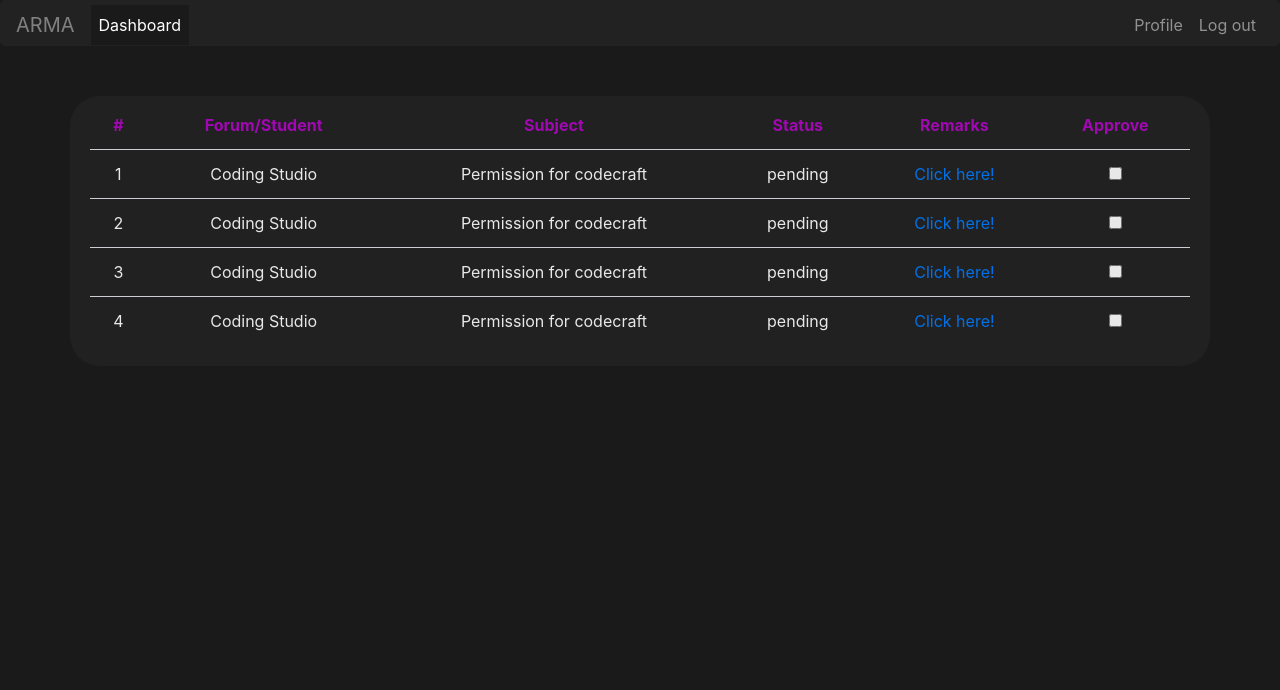
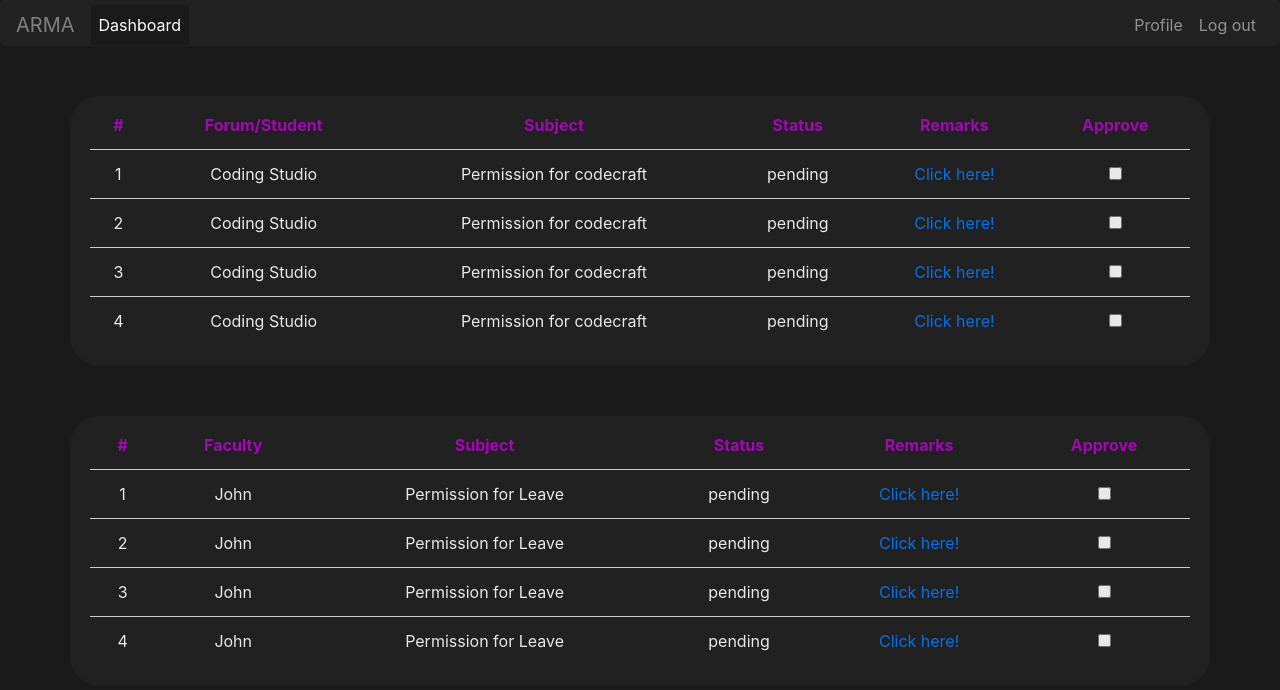
Before and after one commit to coding-Studio-vbit/A.R.M.A-Legacy, a React (Create React App) app in the folder react/: page /Hdashboard in a window 1280 px wide. Shown: the top 690 px of the page. Built offline with nearby package versions, Linux system fonts and the light colour scheme.

Commit message:
Added faculty Table

```diff
--- a/react/src/components/Hdashboard.js
+++ b/react/src/components/Hdashboard.js
@@ -3,10 +3,72 @@ import Table  from './Table';
 import Nav from './Navi';
 class Hdashboard extends React.Component{
   render(){
+    var stu_data=[
+      {
+          id:1,
+          Name:'Coding Studio',
+          subject:'Permission for codecraft',
+          status:'pending',
+          approved : false
+      },
+      {
+          id:2,
+          Name:'Coding Studio',
+          subject:'Permission for codecraft',
+          status:'pending',
+          approved : false
+      },
+      {
+          id:3,
+          Name:'Coding Studio',
+          subject:'Permission for codecraft',
+          status:'pending',
+          approved : false
+      },
+      {
+          id:4,
+          Name:'Coding Studio',
+          subject:'Permission for codecraft',
+          status:'pending',
+          approved : false
+      }
+  ]
+  var fal_data=[
+    {
+        id:1,
+        Name:'John',
+        subject:'Permission for Leave',
+        status:'pending',
+        approved : false
+    },
+    {
+        id:2,
+        Name:'John',
+        subject:'Permission for Leave',
+        status:'pending',
+        approved : false
+    },
+    {
+        id:3,
+        Name:'John',
+        subject:'Permission for Leave',
+        status:'pending',
+        approved : false
+    },
+    {
+        id:4,
+        Name:'John',
+        subject:'Permission for Leave',
+        status:'pending',
+        approved : false
+    }
+]
+var name=['Forum/Student','Faculty'];
     return(
       <div>
       <Nav />
-      <Table />
+      <Table data={stu_data} name={name[0]} />
+      <Table  data={fal_data} name={name[1]}/>
       </div>
     );
   }
--- a/react/src/components/Table.js
+++ b/react/src/components/Table.js
@@ -4,36 +4,8 @@ import '../css/table.css';
 
 class Table extends React.Component{
     state={
-        data:[
-            {
-                id:1,
-                Name:'Coding Studio',
-                subject:'Permission for codecraft',
-                status:'pending',
-                approved : false
-            },
-            {
-                id:2,
-                Name:'Coding Studio',
-                subject:'Permission for codecraft',
-                status:'pending',
-                approved : false
-            },
-            {
-                id:3,
-                Name:'Coding Studio',
-                subject:'Permission for codecraft',
-                status:'pending',
-                approved : false
-            },
-            {
-                id:4,
-                Name:'Coding Studio',
-                subject:'Permission for codecraft',
-                status:'pending',
-                approved : false
-            }
-        ]
+        data: this.props.data,
+
     }
     approval = (id) =>{
       this.setState({data: this.state.data.map(temp => {
@@ -70,7 +42,7 @@ class Table extends React.Component{
                    <thead>
                    <tr>
                    <th scope="col">#</th>
-                   <th scope="col">Forum/Student</th>
+                   <th scope="col">{this.props.name}</th>
                    <th scope="col">Subject</th>
                    <th scope="col">Status</th>
                    <th scope="col">Remarks</th>
```
